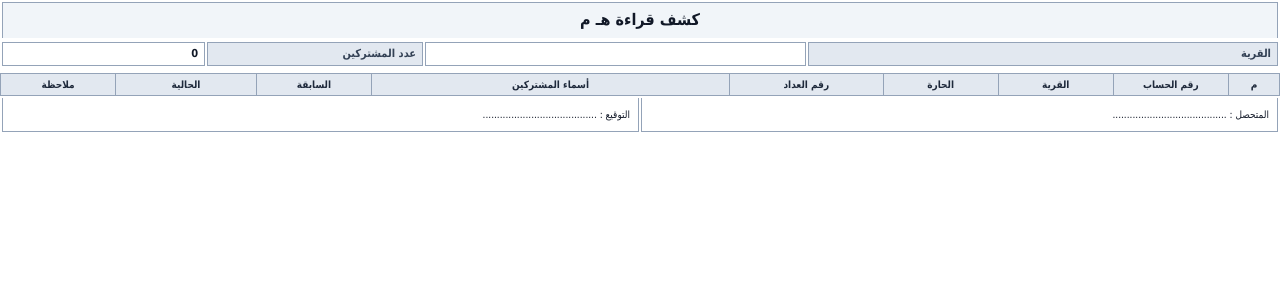
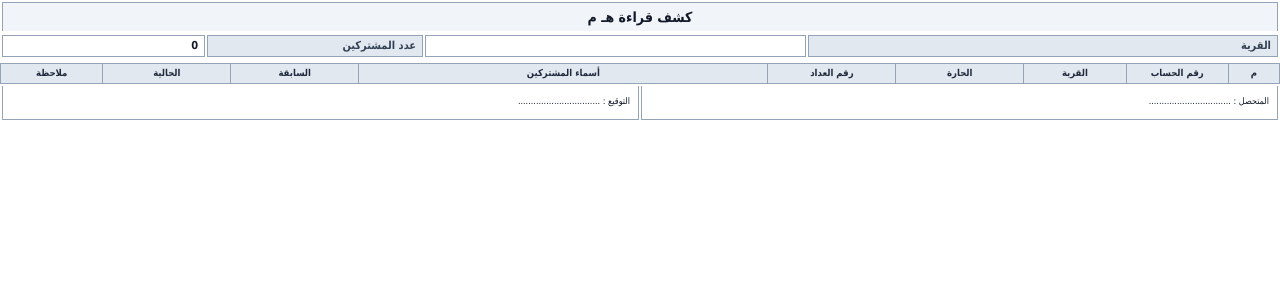
Before and after one commit to zydan25/water-pos-postgres, a Flask app: template templates/manual_readings_pdf.html in a window 1280 px wide. Shown: the top 300 px of the page. Run offline with Flask 3, Linux system fonts and the light colour scheme; the template is opened without the code that fills it, so the values that code supplies are empty; parts of the project's set-up code (start-up, migrations or seed data) failed here and were passed over.

Commit message:
كشف القراءة والتحصيل

```diff
--- a/templates/manual_readings_pdf.html
+++ b/templates/manual_readings_pdf.html
@@ -5,7 +5,7 @@
   <title>كشف قراءة</title>
   <style>
     @page {
-      size: A4 landscape;
+      size: A4 portrait;
       margin: 6mm;
     }
 
@@ -33,12 +33,12 @@
     .topline td {
       border: 1px solid #94a3b8;
       border-bottom: none;
-      padding: 7px 4px;
+      padding: 5px 4px;
       text-align: center;
     }
 
     .topline .title {
-      font-size: 16px;
+      font-size: 14px;
       font-weight: 800;
       background: #f1f5f9;
     }
@@ -46,7 +46,7 @@
     /* ── سطر القرية / عدد المشتركين ── */
     .info td {
       border: 1px solid #94a3b8;
-      padding: 4px 6px;
+      padding: 3px 6px;
       font-size: 11px;
     }
 
@@ -64,7 +64,7 @@
 
     /* ── جدول البيانات ── */
     table.data {
-      margin-top: 5px;
+      margin-top: 4px;
       border-collapse: collapse;
       width: 100%;
       table-layout: fixed;
@@ -74,18 +74,18 @@
       border: 1px solid #94a3b8;
       background: #e2e8f0;
       font-weight: 800;
-      font-size: 10px;
+      font-size: 9.5px;
       color: #1e293b;
-      padding: 4px 3px;
+      padding: 3px 2px;
       overflow-wrap: anywhere;
     }
 
     .data td {
       border: 1px solid #94a3b8;
-      padding: 4px 3px;
+      padding: 3px 2px;
       vertical-align: middle;
       text-align: center;
-      font-size: 9.5px;
+      font-size: 9px;
       overflow-wrap: anywhere;
     }
 
@@ -128,14 +128,14 @@
   <table class="data">
     <colgroup>
       <col style="width:4%">
-      <col style="width:9%">
-      <col style="width:9%">
-      <col style="width:9%">
-      <col style="width:12%">
-      <col style="width:28%">
-      <col style="width:9%">
-      <col style="width:11%">
-      <col style="width:9%">
+      <col style="width:8%">
+      <col style="width:8%">
+      <col style="width:10%">
+      <col style="width:10%">
+      <col style="width:32%">
+      <col style="width:10%">
+      <col style="width:10%">
+      <col style="width:8%">
     </colgroup>
     <thead>
       <tr>
@@ -170,8 +170,8 @@
 
   <table class="sign" style="width:100%">
     <tr>
-      <td style="width:50%">المتحصل : ........................................</td>
-      <td style="width:50%">التوقيع : ........................................</td>
+      <td style="width:50%; font-size:9px">المتحصل : ................................</td>
+      <td style="width:50%; font-size:9px">التوقيع : ................................</td>
     </tr>
   </table>
 
```
Also changed, not shown: templates/manual_readings_sheet.html (+14 -18 lines), 1 other file.
